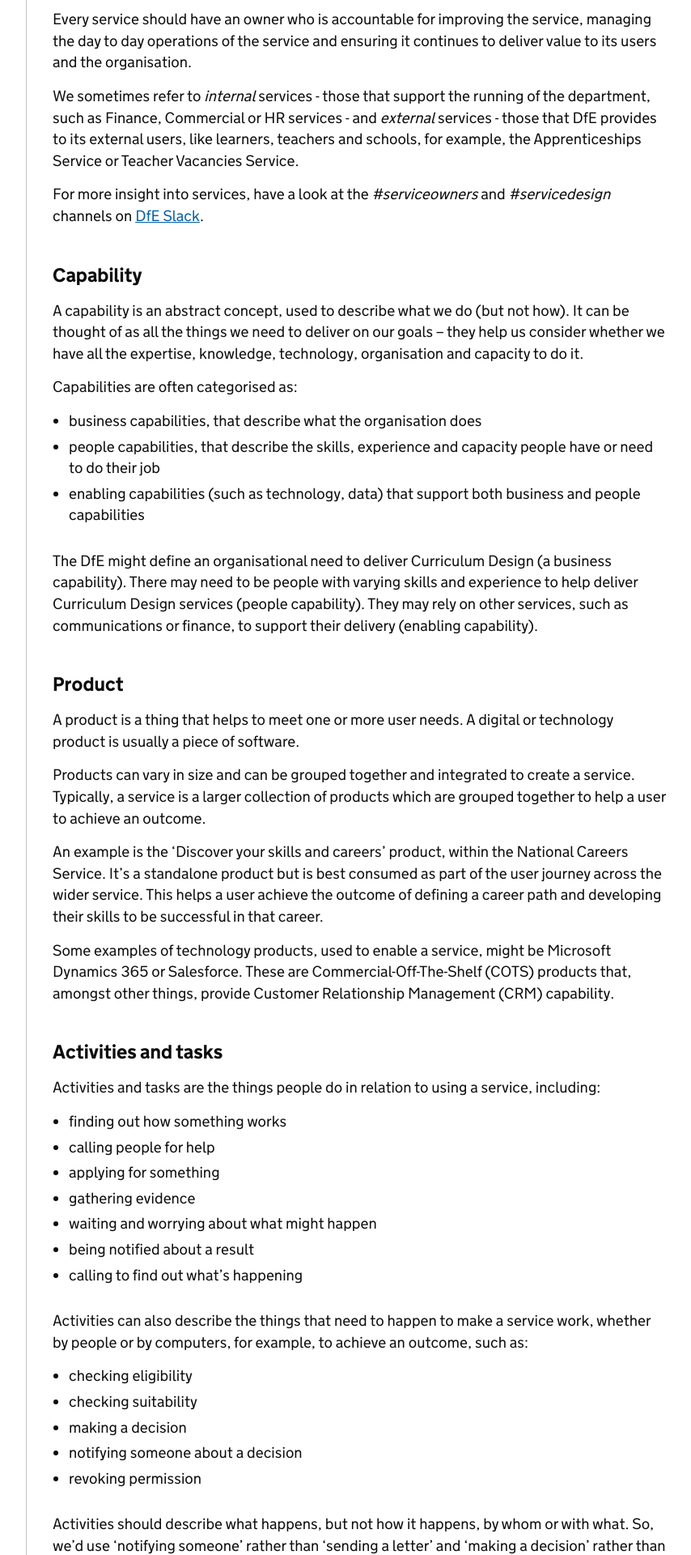
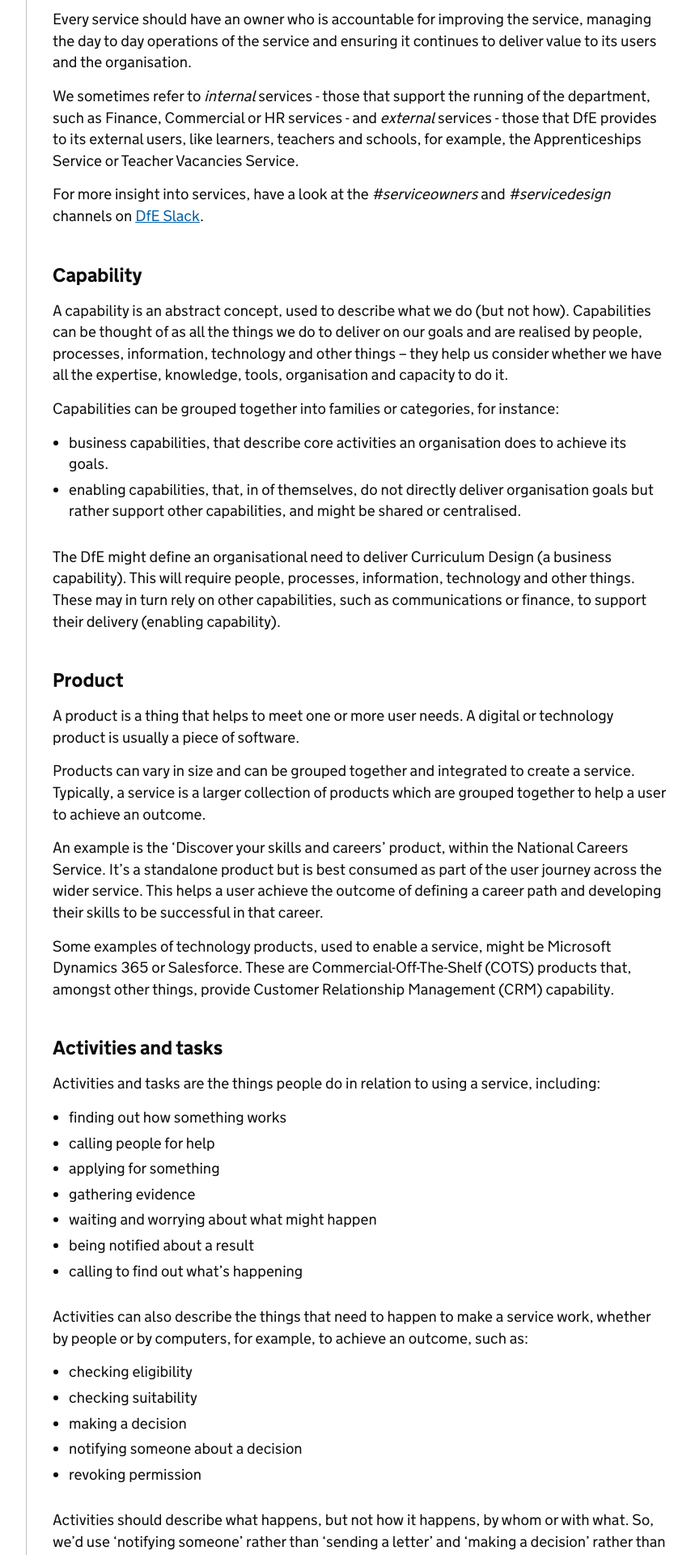
Before and after one commit to DFE-Digital/architecture, a Jekyll site: the page built from standards/common-definitions.md, in a window 1280 px wide. Shown: the part 3080-5000 px from the top of the page at 81% size, without its empty margins (298-1152 px from the left). Built offline with Jekyll 4.4.1, drawn with Linux system fonts in a browser that asks for light colours; our own code applies the rules of GitHub Pages for plain Markdown files.

Commit message:
Update common-definitions.md

```diff
--- a/standards/common-definitions.md
+++ b/standards/common-definitions.md
@@ -91,14 +91,13 @@ For more insight into services, have a look at the _#serviceowners_ and _#servic
 <a name="capability"></a>
 ### Capability ###
 
-A capability is an abstract concept, used to describe what we do (but not how). It can be thought of as all the things we need to deliver on our goals – they help us consider whether we have all the expertise, knowledge, technology, organisation and capacity to do it.
+A capability is an abstract concept, used to describe what we do (but not how). Capabilities can be thought of as all the things we do to deliver on our goals and are realised by people, processes, information, technology and other things – they help us consider whether we have all the expertise, knowledge, tools, organisation and capacity to do it.
 
-Capabilities are often categorised as:
-- business capabilities, that describe what the organisation does
-- people capabilities, that describe the skills, experience and capacity people have or need to do their job
-- enabling capabilities (such as technology, data) that support both business and people capabilities
+Capabilities can be grouped together into families or categories, for instance:
+- business capabilities, that describe core activities an organisation does to achieve its goals.
+- enabling capabilities, that, in of themselves, do not directly deliver organisation goals but rather support other capabilities, and might be shared or centralised.
 
-The DfE might define an organisational need to deliver Curriculum Design (a business capability). There may need to be people with varying skills and experience to help deliver Curriculum Design services (people capability). They may rely on other services, such as communications or finance, to support their delivery (enabling capability).
+The DfE might define an organisational need to deliver Curriculum Design (a business capability). This will require people, processes, information, technology and other things. These may in turn rely on other capabilities, such as communications or finance, to support their delivery (enabling capability).
 
 
 <a name="product"></a>
```
